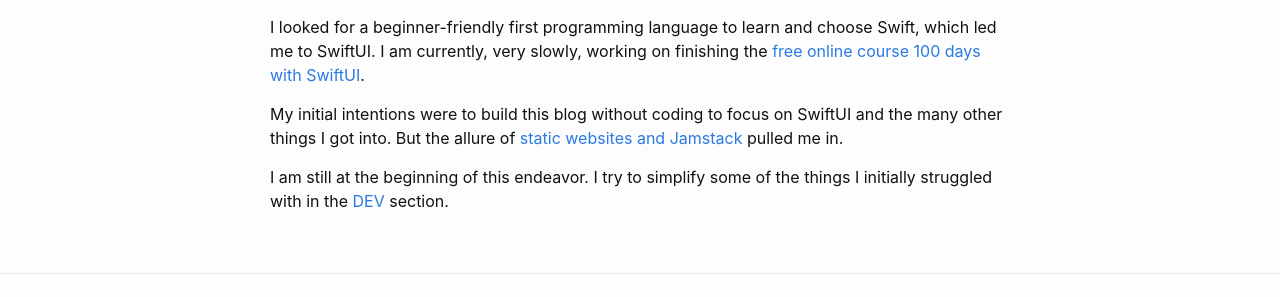
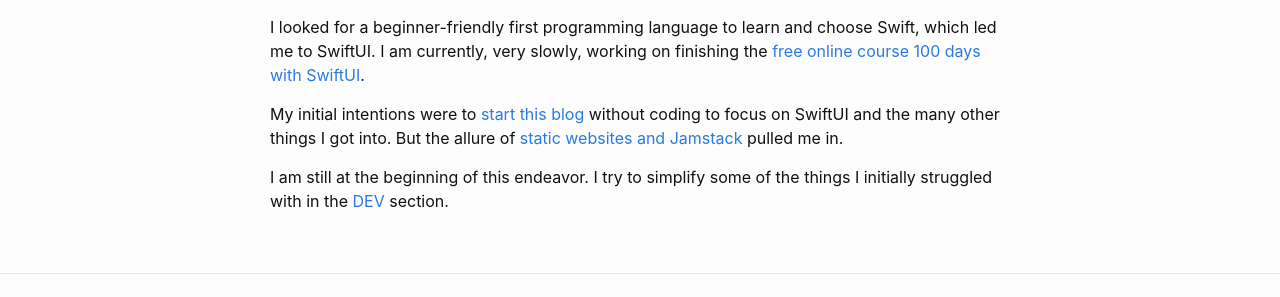
Before and after one commit to mstflotfy/mstflotfy.github.io, a Jekyll site: the page built from index.md, in a window 1280 px wide. Shown: the part 1192-1489 px from the top of the page. Built offline with Jekyll 4.4.1, drawn with Linux system fonts in a browser that asks for light colours.

Commit message:
Add link to start this blog

```diff
--- a/index.md
+++ b/index.md
@@ -50,6 +50,6 @@
 
 I looked for a beginner-friendly first programming language to learn and choose Swift, which led me to SwiftUI. I am currently, very slowly, working on finishing the [free online course 100 days with SwiftUI](https://www.hackingwithswift.com/100/swiftui).
 
-My initial intentions were to build this blog without coding to focus on SwiftUI and the many other things I got into. But the allure of [static websites and Jamstack](https://jamstack.org/what-is-jamstack/) pulled me in.
+My initial intentions were to [start this blog](/dev/how-to-start-a-blog/) without coding to focus on SwiftUI and the many other things I got into. But the allure of [static websites and Jamstack](https://jamstack.org/what-is-jamstack/) pulled me in.
 
 I am still at the beginning of this endeavor. I try to simplify some of the things I initially struggled with in the [DEV](/dev/) section.
```
